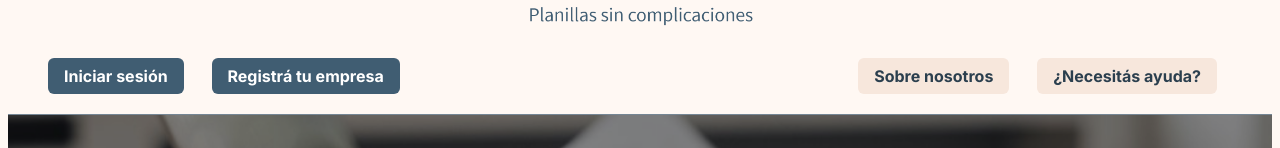
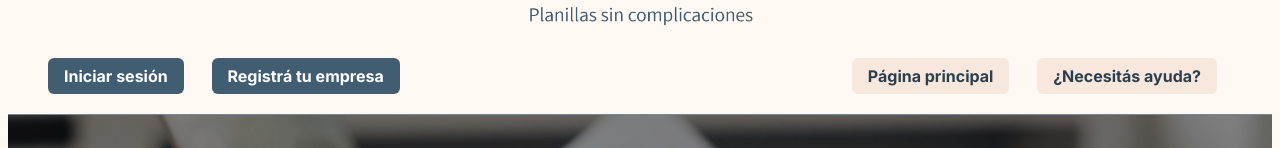
Before and after one commit to braunnymadrigal/Infinipay-CO, a Vue app in the folder front-end/: page / in a window 1280 px wide. Shown: the part 144-292 px from the top of the page. Built offline with nearby package versions, Linux system fonts and the light colour scheme.

Commit message:
Correccion en nombre de boton

```diff
--- a/front-end/src/components/SobreNosotros.vue
+++ b/front-end/src/components/SobreNosotros.vue
@@ -15,7 +15,7 @@
           </div>
           <!-- Contenedor de los botones de la derecha -->
           <div class="navbar-links-right">
-            <router-link to="/" class="botones_derecha">Sobre nosotros</router-link>
+            <router-link to="/" class="botones_derecha">Página principal</router-link>
             <a href="#" class="botones_derecha">¿Necesitás ayuda?</a>
           </div>
         </nav>
```
